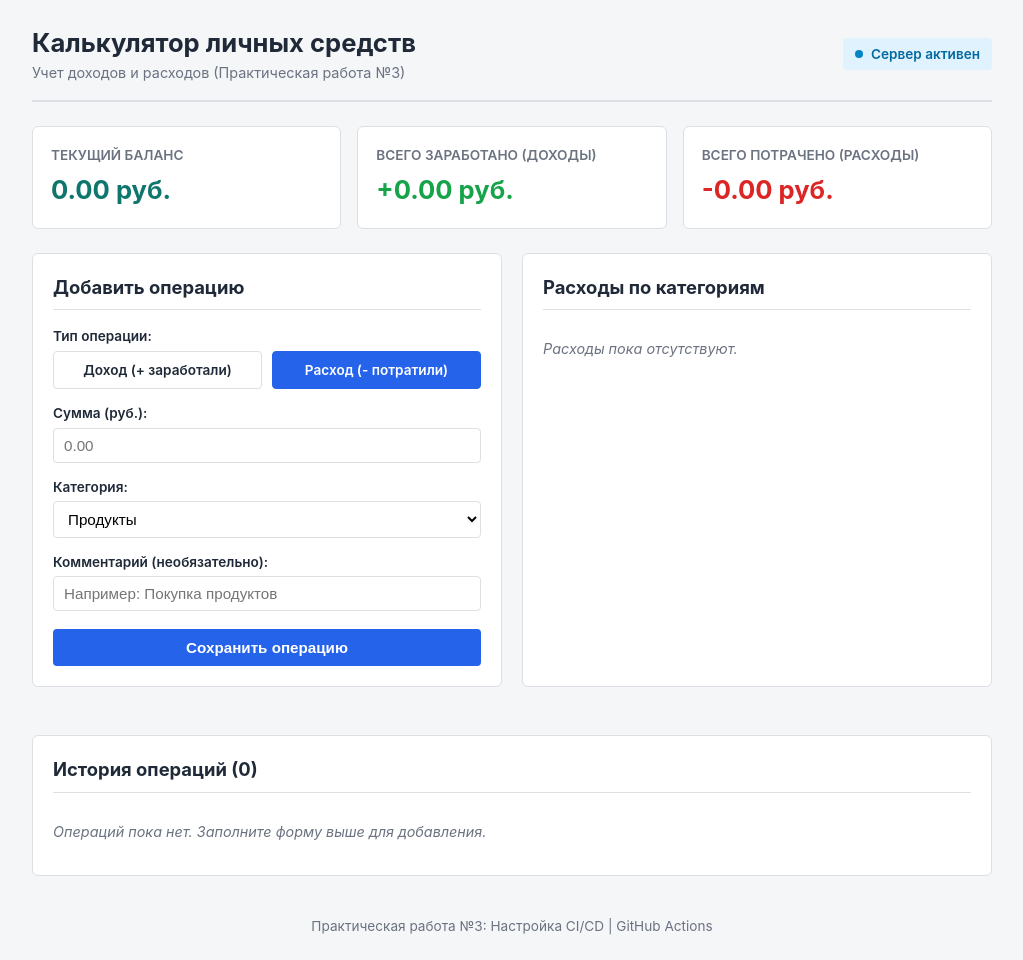
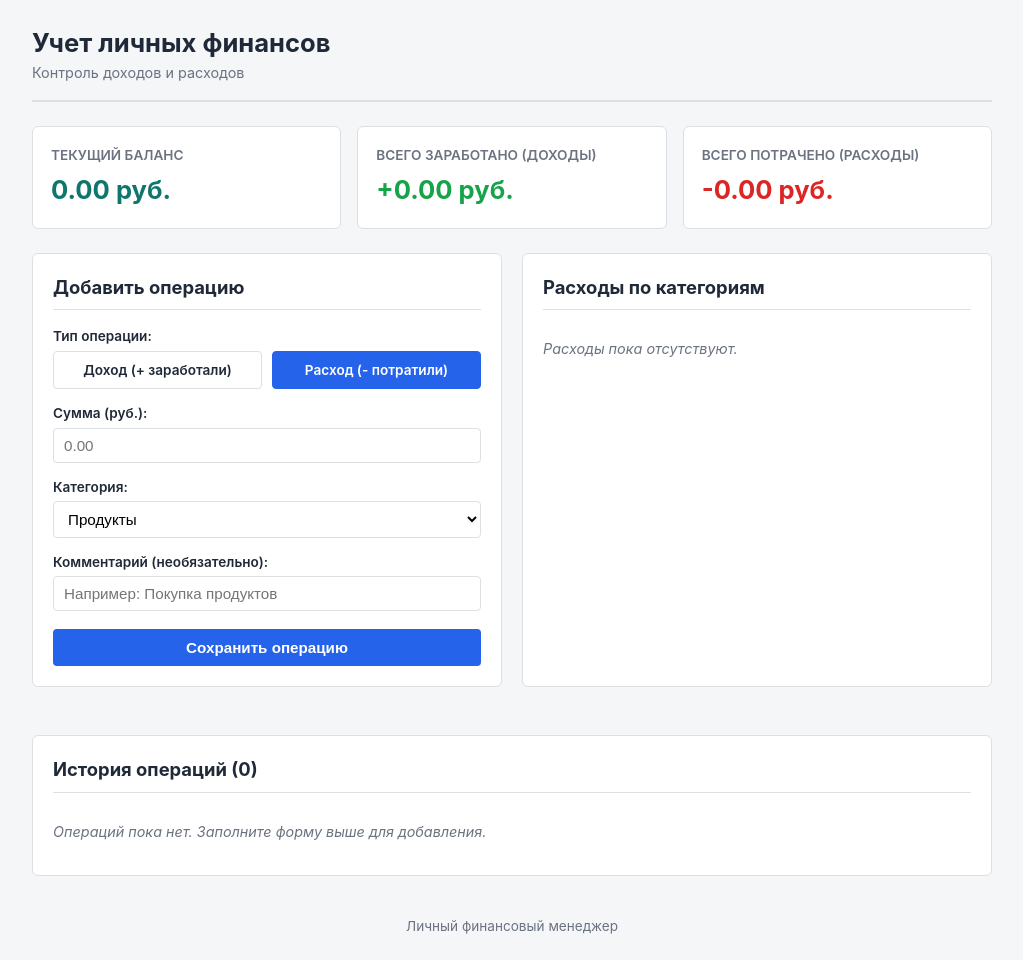
Before and after one commit to ilylim/finance-calculator-cicd, a Flask app: page / in a window 1280 px wide. Shown: the whole page, without its empty margins (128-1151 px from the left). Run offline with Flask 3, Linux system fonts and the light colour scheme; data that the repository does not hold is empty.

Commit message:
style: remove academic labels and status badge, clean minimal pet-project layout

```diff
--- a/src/templates/index.html
+++ b/src/templates/index.html
@@ -11,12 +11,8 @@
         <!-- Шапка -->
         <header class="header">
             <div>
-                <h1>Калькулятор личных средств</h1>
-                <p class="subtitle">Учет доходов и расходов (Практическая работа №3)</p>
-            </div>
-            <div class="status-indicator">
-                <span class="status-dot"></span>
-                <span>Сервер активен</span>
+                <h1>Учет личных финансов</h1>
+                <p class="subtitle">Контроль доходов и расходов</p>
             </div>
         </header>
 
@@ -183,7 +179,7 @@
         </section>
 
         <footer class="footer">
-            <p>Практическая работа №3: Настройка CI/CD | GitHub Actions</p>
+            <p>Личный финансовый менеджер</p>
         </footer>
     </div>
 
```
Also changed, not shown: tests/test_web.py (+1 -1 lines).
